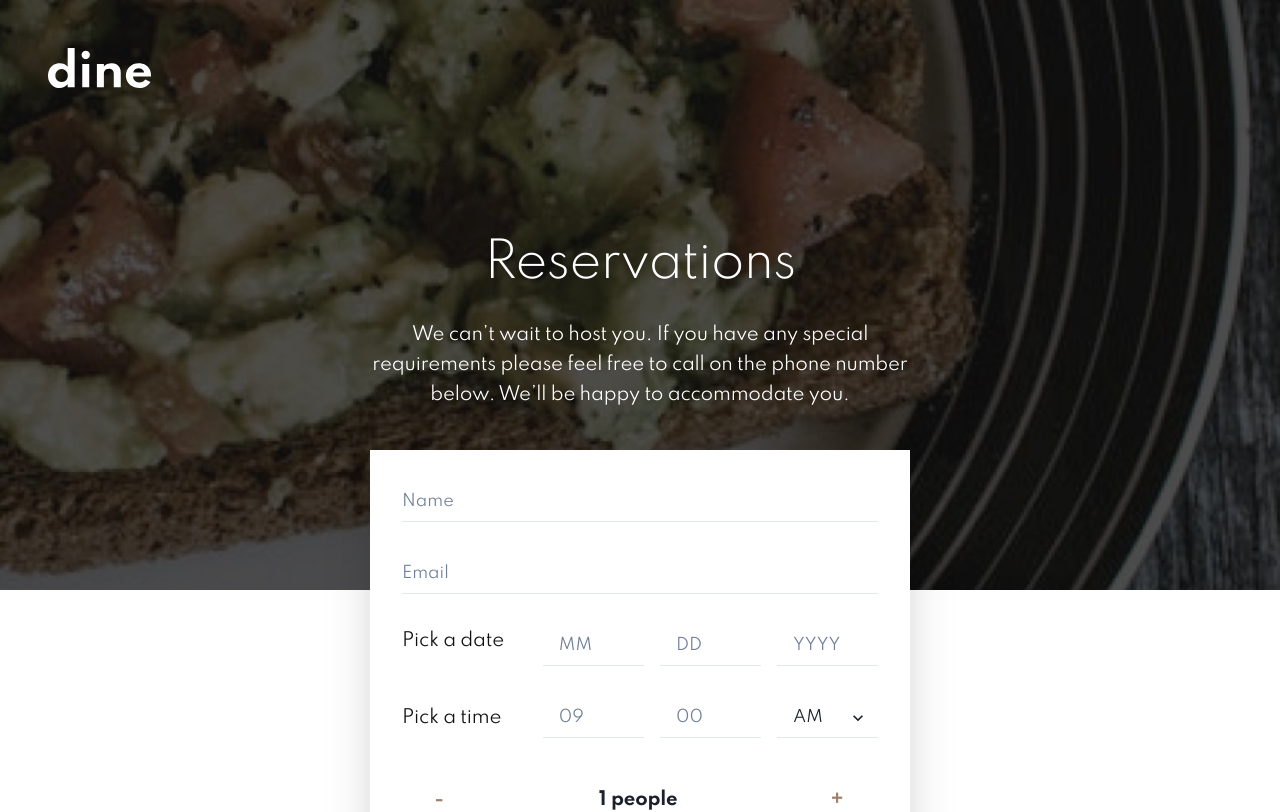
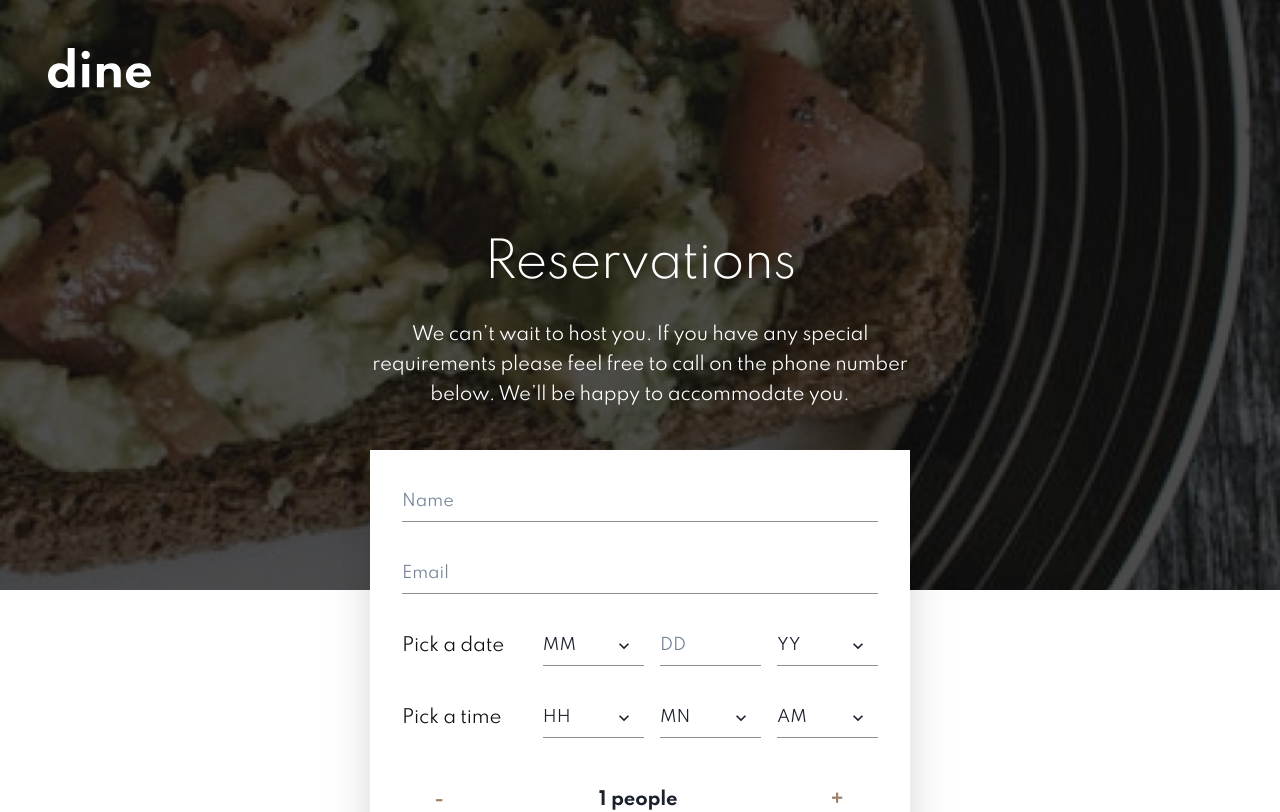
Before and after one commit to 0xShynn/frontendmentor-dine-restaurant-website, a Next.js app: page /booking in a window 1280 px wide. Shown: the top 812 px of the page. Built offline with nearby package versions, Linux system fonts and the light colour scheme.

Commit message:
updated: input to select in resa form. added: date-time constants

```diff
--- a/components/ReservationForm.js
+++ b/components/ReservationForm.js
@@ -17,6 +17,13 @@ import { yupResolver } from '@hookform/resolvers/yup';
 import { useForm } from 'react-hook-form';
 import * as yup from 'yup';
 
+import {
+  hoursList,
+  minutesList,
+  monthsList,
+  yearsList,
+} from '../constants/datetime';
+
 const schema = yup.object().shape({
   name: yup.string().required('A name is required'),
   email: yup.string().email().required('An email is required'),
@@ -32,10 +39,14 @@ const ReservationForm = () => {
   const {
     handleSubmit,
     register,
+    reset,
     formState: { errors, isSubmitting },
   } = useForm({
     resolver: yupResolver(schema),
   });
+
+  const errorDate = errors.day || errors.month || errors.year;
+  const errorTime = errors.hour || errors.minute;
 
   function onSubmit(values) {
     return new Promise((resolve) => {
@@ -43,12 +54,10 @@ const ReservationForm = () => {
       setTimeout(() => {
         alert(JSON.stringify(updatedValues, null, 2));
         resolve();
+        reset();
       }, 2000);
     });
   }
-
-  const errorDate = errors.day || errors.month || errors.year;
-  const errorTime = errors.hour || errors.minute;
 
   const [seats, setSeats] = useState(1);
 
@@ -63,8 +72,6 @@ const ReservationForm = () => {
       setSeats(seats + 1);
     }
   }
-
-  const currentYear = new Date().getFullYear();
 
   return (
     <Box
@@ -92,6 +99,7 @@ const ReservationForm = () => {
                 required: 'This is required',
               })}
               variant="flushed"
+              borderBottomColor="secondary.flushedgray"
             />
             <FormErrorMessage fontSize="11px" pos="absolute" bottom="-22px">
               {errors.name && errors.name.message}
@@ -113,6 +121,7 @@ const ReservationForm = () => {
                 required: 'This is required',
               })}
               variant="flushed"
+              borderBottomColor="secondary.flushedgray"
             />
             <FormErrorMessage fontSize="11px" pos="absolute" bottom="-22px">
               {errors.email && errors.email.message}
@@ -126,6 +135,7 @@ const ReservationForm = () => {
             w={{ md: '200px' }}
             direction="column"
             align={{ base: 'center', m: 'flex-start' }}
+            justify={{ base: 'flex-start', md: 'center' }}
           >
             <Text
               textStyle="body1"
@@ -138,28 +148,23 @@ const ReservationForm = () => {
                 'This field is incomplete'}
             </Text>
           </Flex>
-          <Stack
-            direction={{ base: 'column', sm: 'row' }}
-            spacing="4"
-            w="full"
-            sx={{ input: { px: 4 } }}
-          >
+          <Stack direction={{ base: 'column', sm: 'row' }} spacing="4" w="full">
             <FormControl isInvalid={errors.month} id="month">
-              <Input
+              <Select
+                placeholder="MM"
+                variant="flushed"
+                borderBottomColor="secondary.flushedgray"
                 id="month"
-                type="number"
-                min="1"
-                max="12"
-                placeholder="MM"
-                _placeholder={{ color: 'gray.500' }}
-                bg="white"
-                color="primary.codgray"
-                fontSize="md"
                 {...register('month', {
                   required: 'This is required',
                 })}
-                variant="flushed"
-              />
+              >
+                {monthsList.map((month, index) => (
+                  <option value={month} key={index}>
+                    {month}
+                  </option>
+                ))}
+              </Select>
             </FormControl>
             <FormControl isInvalid={errors.day} id="day">
               <Input
@@ -176,24 +181,25 @@ const ReservationForm = () => {
                   required: 'This is required',
                 })}
                 variant="flushed"
+                borderBottomColor="secondary.flushedgray"
               />
             </FormControl>
-            <FormControl isInvalid={errors.year} id="year">
-              <Input
+            <FormControl isInvalid={errors.year} id="year" minW="90px">
+              <Select
+                placeholder="YY"
+                variant="flushed"
+                borderBottomColor="secondary.flushedgray"
                 id="year"
-                type="number"
-                min={currentYear}
-                max={currentYear + 2}
-                placeholder="YYYY"
-                _placeholder={{ color: 'gray.500' }}
-                bg="white"
-                color="primary.codgray"
-                fontSize="md"
                 {...register('year', {
                   required: 'This is required',
                 })}
-                variant="flushed"
-              />
+              >
+                {yearsList.map((year, index) => (
+                  <option value={year} key={index}>
+                    {year}
+                  </option>
+                ))}
+              </Select>
             </FormControl>
           </Stack>
         </Flex>
@@ -211,50 +217,45 @@ const ReservationForm = () => {
               {errorTime && 'This field is incomplete'}
             </Text>
           </Flex>
-          <Stack
-            direction={{ base: 'column', sm: 'row' }}
-            spacing="4"
-            w="full"
-            sx={{ 'input, select': { px: 4 } }}
-          >
+          <Stack direction={{ base: 'column', sm: 'row' }} spacing="4" w="full">
             <FormControl isInvalid={errors.hour} id="hour">
-              <Input
+              <Select
+                placeholder="HH"
+                variant="flushed"
+                borderBottomColor="secondary.flushedgray"
                 id="hour"
-                type="number"
-                min="1"
-                max="12"
-                placeholder="09"
-                _placeholder={{ color: 'gray.500' }}
-                bg="white"
-                color="primary.codgray"
-                fontSize="md"
                 {...register('hour', {
                   required: 'This is required',
                 })}
-                variant="flushed"
-              />
+              >
+                {hoursList.map((hour, index) => (
+                  <option value={hour} key={index}>
+                    {hour}
+                  </option>
+                ))}
+              </Select>
             </FormControl>
             <FormControl isInvalid={errors.minute} id="minute">
-              <Input
+              <Select
+                placeholder="MN"
+                variant="flushed"
+                borderBottomColor="secondary.flushedgray"
                 id="minute"
-                type="number"
-                min="0"
-                max="59"
-                step="30"
-                placeholder="00"
-                _placeholder={{ color: 'gray.500' }}
-                bg="white"
-                color="primary.codgray"
-                fontSize="md"
                 {...register('minute', {
                   required: 'This is required',
                 })}
-                variant="flushed"
-              />
+              >
+                {minutesList.map((minute, index) => (
+                  <option value={minute} key={index}>
+                    {minute}
+                  </option>
+                ))}
+              </Select>
             </FormControl>
             <FormControl isInvalid={errors.period} id="period">
               <Select
                 variant="flushed"
+                borderBottomColor="secondary.flushedgray"
                 defaultValue="AM"
                 id="period"
                 {...register('period', {
@@ -272,18 +273,27 @@ const ReservationForm = () => {
         <Flex
           mb="6"
           borderBottom="1px"
+          borderBottomColor="secondary.flushedgray"
           w="full"
           direction={{ base: 'column', sm: 'row' }}
           justify="space-between"
           align="center"
         >
-          <Button variant="flushed" onClick={handleSeatsDecrement}>
+          <Button
+            variant="flushed"
+            borderBottomColor="secondary.flushedgray"
+            onClick={handleSeatsDecrement}
+          >
             -
           </Button>
           <Heading as="p" variant="h3l">
             {seats} people
           </Heading>
-          <Button variant="flushed" onClick={handleSeatsIncrement}>
+          <Button
+            variant="flushed"
+            borderBottomColor="secondary.flushedgray"
+            onClick={handleSeatsIncrement}
+          >
             +
           </Button>
         </Flex>
--- /dev/null
+++ b/constants/datetime.js
@@ -0,0 +1,36 @@
+export const monthsList = [
+  '01',
+  '02',
+  '03',
+  '04',
+  '05',
+  '06',
+  '07',
+  '08',
+  '09',
+  '10',
+  '11',
+  '12',
+];
+
+export const hoursList = [
+  '01',
+  '02',
+  '03',
+  '04',
+  '05',
+  '06',
+  '07',
+  '08',
+  '09',
+  '10',
+  '11',
+  '12',
+];
+
+export const minutesList = ['00', '15', '30', '45'];
+
+const currentYear = new Date().getFullYear();
+const nextYear = currentYear + 1;
+
+export const yearsList = [currentYear, nextYear];
```
